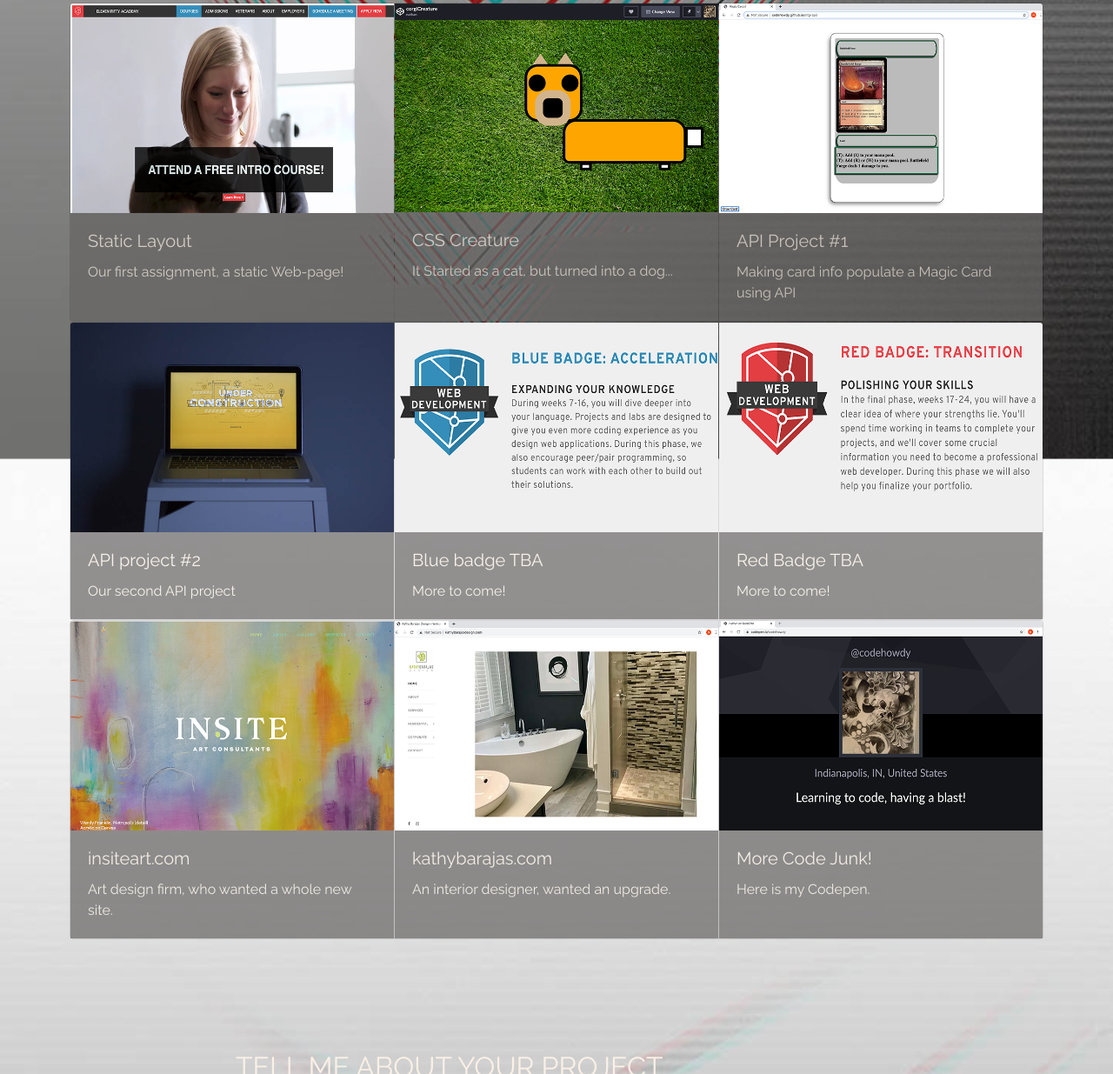
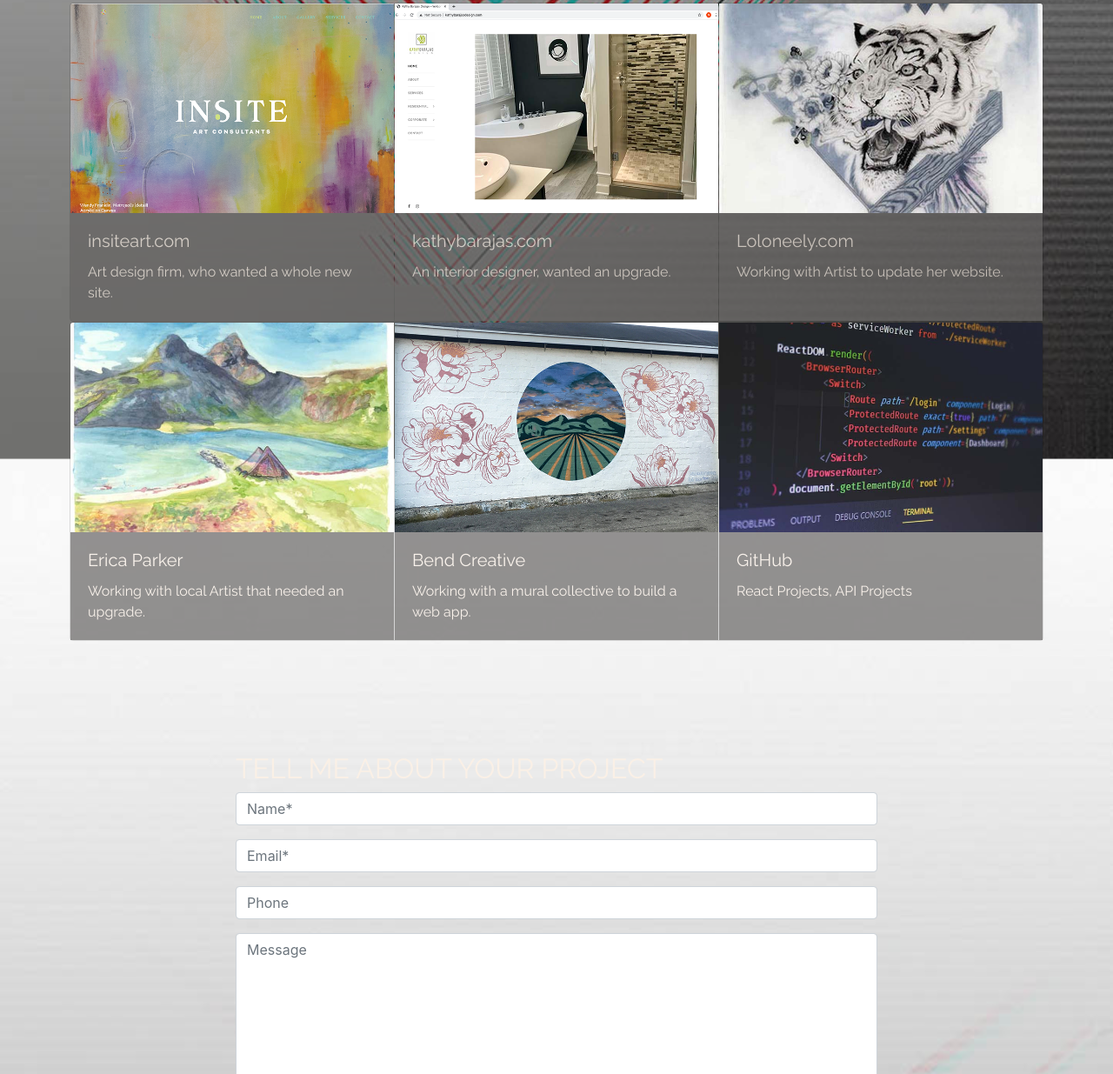
Before and after one commit to codehowdy/portfolio, a plain HTML site: page index.html in a window 1280 px wide. Shown: the part 1387-2622 px from the top of the page at 87% size. Drawn offline with nearby package versions, Linux system fonts and the light colour scheme; a script that the page names is missing.

Commit message:
version 2.0

```diff
--- a/index.html
+++ b/index.html
@@ -102,77 +102,6 @@
   <!--Projects-->
 
 
-  <div class="card-group" id="section2">
-    <div class="card">
-      <a href=" https://codehowdy.github.io/static-layout/">
-        <img src="assets/static-page.jpg" class="card-img-top" alt="...">
-      </a>
-      <div class="card-body">
-        <h5 class="card-title">Static Layout</h5>
-        <p class="card-text">Our first assignment, a static Web-page!</p>
-      </div>
-    </div>
-
-    <div class="card">
-      <a href="https://codepen.io/codehowdy/pen/abNddMo">
-        <img src="assets/corgi3.jpg" class="card-img-top" alt="...">
-      </a>
-      <div class="card-body">
-        <h5 class="card-title">CSS Creature</h5>
-        <p class="card-text">It Started as a cat, but turned into a dog...</p>
-      </div>
-    </div>
-
-    <div class="card">
-      <a href=" https://codehowdy.github.io/mtg-api/">
-        <img src="assets/magic-api.jpg" class="card-img-top" alt="...">
-      </a>
-      <div class="card-body">
-        <h5 class="card-title">API Project #1</h5>
-        <p class="card-text">Making card info populate a Magic Card using API</p>
-      </div>
-    </div>
-  </div>
-
-
-  <!--Second row, putting in six cards wrecked it... had to split it up-->
-
-
-  <div class="card-group">
-    <div class="card">
-      <a href="  https://ndb-api2.firebaseapp.com/">
-        <img src="assets/coming-soon.jpg" class="card-img-top" alt="...">
-      </a>
-      <div class="card-body">
-        <h5 class="card-title">API project #2</h5>
-        <p class="card-text">Our second API project</p>
-      </div>
-    </div>
-
-    <div class="card">
-      <a href=" https://en.wikipedia.org/wiki/HTTP_404">
-        <img src="assets/blue-badge.jpg" class="card-img-top" alt="...">
-      </a>
-      <div class="card-body">
-        <h5 class="card-title">Blue badge TBA</h5>
-        <p class="card-text">More to come!</p>
-      </div>
-    </div>
-
-    <div class="card">
-      <a href=" https://en.wikipedia.org/wiki/HTTP_404">
-        <img src="assets/red-badge.jpg" class="card-img-top" alt="...">
-      </a>
-      <div class="card-body">
-        <h5 class="card-title">Red Badge TBA</h5>
-        <p class="card-text">More to come!</p>
-      </div>
-    </div>
-  </div>
-
-  <!--Third row, putting in six cards wrecked it... had to split it up-->
-
-
   <div class="card-group">
     <div class="card">
       <a href=" http://insiteart.com/">
@@ -195,15 +124,54 @@
     </div>
 
     <div class="card">
-      <a href=" https://codepen.io/codehowdy">
-        <img src="assets/junk-code.png" class="card-img-top" alt="...">
+      <a href=" https://en.wikipedia.org/wiki/Under_Construction">
+        <img src="assets/newTiger700x454.jpg" class="card-img-top" alt="...">
       </a>
       <div class="card-body">
-        <h5 class="card-title">More Code Junk!</h5>
-        <p class="card-text">Here is my Codepen.</p>
+        <h5 class="card-title">Loloneely.com</h5>
+        <p class="card-text">Working with Artist to update her website.</p>
       </div>
     </div>
   </div>
+
+  <!--Second row, putting in six cards wrecked it... had to split it up-->
+
+
+  <div class="card-group">
+    <div class="card">
+      <a href="  https://en.wikipedia.org/wiki/Under_Construction">
+        <img src="assets/Tropical campsite.jpg" class="card-img-top" alt="...">
+      </a>
+      <div class="card-body">
+        <h5 class="card-title">Erica Parker</h5>
+        <p class="card-text">Working with local Artist that needed an upgrade.</p>
+      </div>
+    </div>
+
+    <div class="card">
+      <a href=" https://en.wikipedia.org/wiki/Under_Construction">
+        <img src="assets/Blendmural.jpg" class="card-img-top" alt="...">
+      </a>
+      <div class="card-body">
+        <h5 class="card-title">Bend Creative</h5>
+        <p class="card-text">Working with a mural collective to build a web app.</p>
+      </div>
+    </div>
+
+    <div class="card">
+      <a href="https://github.com/codeHowdy">
+        <img src="assets/ferenc-almasi-L8KQIPCODV8-unsplash.jpg" class="card-img-top" alt="...">
+      </a>
+      <div class="card-body">
+        <h5 class="card-title">GitHub</h5>
+        <p class="card-text">React Projects, API Projects</p>
+      </div>
+    </div>
+  </div>
+
+  <!--Third row, putting in six cards wrecked it... had to split it up-->
+
+
 
   <!--End Projects-->
 
--- a/style.css
+++ b/style.css
@@ -157,6 +157,7 @@ section{
  }
 
  .media-body{
+
     background-color: #676564;
     opacity: 70%;
  }
```
Also changed, not shown: assets/Bad Ass Poster.jpg (added), assets/Blendmural.jpg (added), assets/Tropical campsite.jpg (added), assets/TygerTygerBurningBrightResin.jpg (added), assets/ferenc-almasi-L8KQIPCODV8-unsplash.jpg (added), assets/github.jpg (added), assets/github2.jpg (added), assets/newTiger264x264.jpg (added), assets/newTiger700x454.jpg (added), assets/newTiger700x700.jpg (added), 2 other files.
